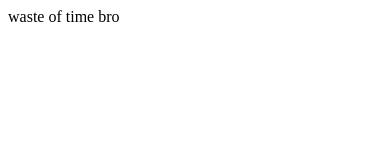
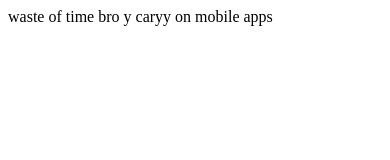
Before and after one commit to KarnanRavichandran/waste, a plain HTML site: page index.html in a window 390 px wide. Drawn offline with Linux system fonts and the light colour scheme.

Commit message:
carry_on mobileApps

```diff
--- a/index.html
+++ b/index.html
@@ -7,6 +7,6 @@
     <title>Document</title>
 </head>
 <body>
-    waste of time bro
+    waste of time bro y caryy on mobile apps
 </body>
 </html>
```
